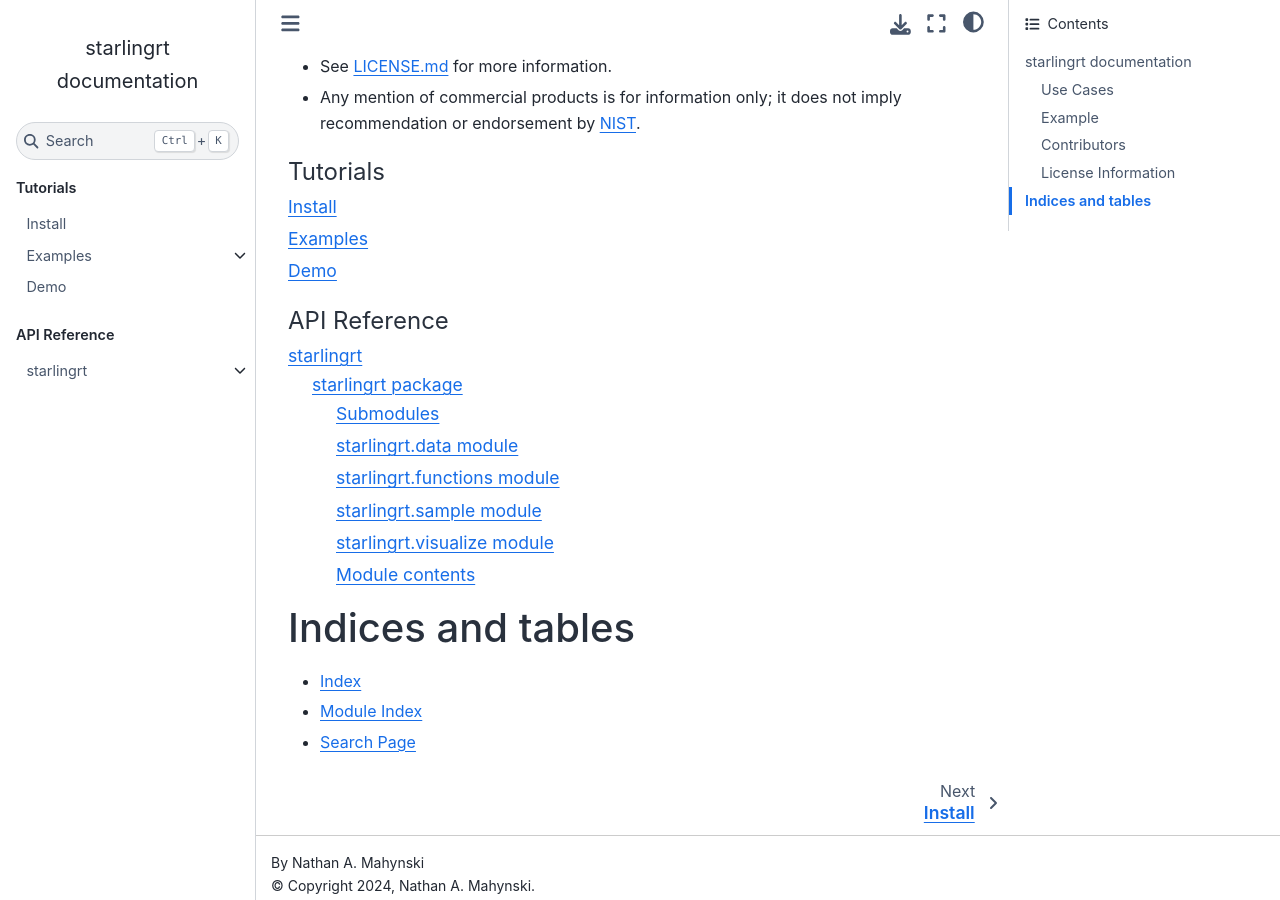
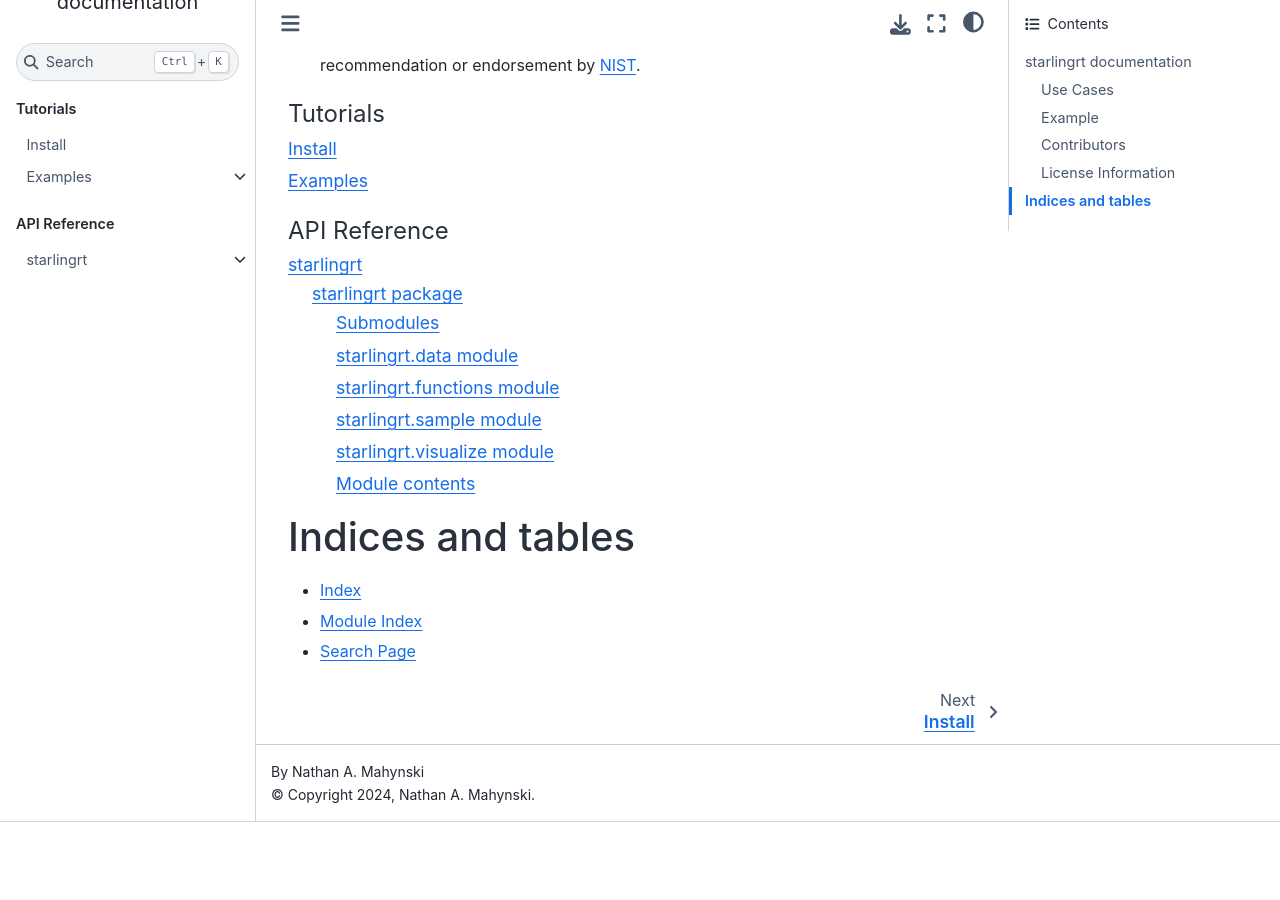
Before and after one commit to mahynski/starlingrt, a Sphinx documentation site: the page built from docs/index.rst, in a window 1280 px wide and 900 px high, scrolled down 2235 px. Built offline with Sphinx 7.4.7 and the Sphinx Book theme 1.1.4, drawn with Linux system fonts in a browser that asks for light colours; after the commit the page ends 3057 px from its top, so only the background shows below that.

Commit message:
removed demo

```diff
--- a/docs/demo.rst
+++ /dev/null
@@ -1,5 +0,0 @@
-Demo
-========
-
-.. raw:: html
-    :file: jupyter/summary.html
--- a/docs/index.rst
+++ b/docs/index.rst
@@ -21,8 +21,6 @@ starlingrt documentation
 .. image:: ./_static/logo.png
    :height: 100
    :align: left
-
-|
 
 STARLINGrt is a tool for analyzing retention times from gas chromatogaphy mass spectrometry (GCMS).  It can be used to determine a consensus value for compounds by visualizing a collection of results.  Compound identification(s) made at a given retention time are assumed to be provided by a separate code which analyzes the mass spectrometry data collected at that time.  Currently, STARLINGrt is configured to work with the outputs from `MassHunter(TM) <https://www.agilent.com/en/product/software-informatics/mass-spectrometry-software>`_ but is extensible by subclassing "data._SampleBase" (see samples.py for an example).  The code produces an interactive HTML file using `Bokeh <https://bokeh.org/>`_ which can be modified interactively, saved, exported and shared easily between different users.  The name "starling" was selected as a reverse acronym of the tool's purpose.
 
@@ -106,7 +104,6 @@ License Information
 
    install
    examples
-   demo
 
 .. toctree::
    :maxdepth: 3
```
